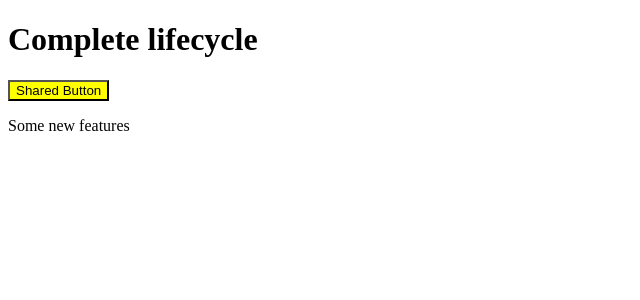
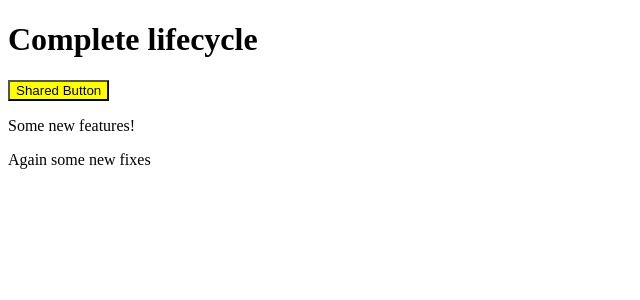
Before and after one commit to Niru1pam2/lifecycle, a React (Vite) app in the folder apps/customer-portal/: page / in a window 1280 px wide. Shown: the top 300 px of the page, without its empty margins (0-640 px from the left). Built offline with nearby package versions, Linux system fonts and the light colour scheme.

Commit message:
fix: update text for clarity in App component

```diff
--- a/apps/customer-portal/src/App.tsx
+++ b/apps/customer-portal/src/App.tsx
@@ -10,7 +10,8 @@ function App() {
           alert(formatCurrency(123456.78));
         }}
       />
-      <p>Some new features</p>
+      <p>Some new features!</p>
+      <p>Again some new fixes</p>
     </>
   );
 }
```
